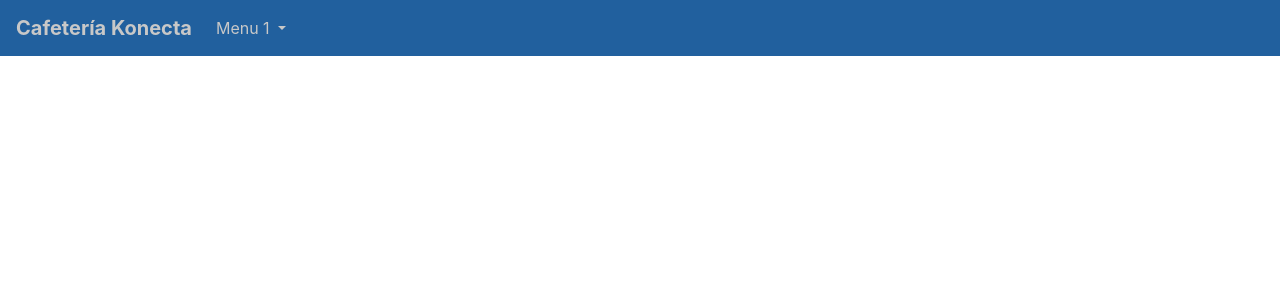
After one commit to excelmaster/pruebaKonecta, a PHP site: page /views/base_header.php in a window 1280 px wide. The commit adds this page. Shown: the top 300 px of the page. Run offline with PHP 8.4, Linux system fonts and the light colour scheme.

Commit message:
templates view ok, miscelanea y codigo JS

```diff
--- a/misc/style.css
+++ b/misc/style.css
@@ -25,7 +25,7 @@
 
 /*Estilos nav-bar*/
 .nav-bar{
-	background-color: #32383e !important;
+	background-color: #21609e !important;
 }
 
 .list-items{
--- /dev/null
+++ b/views/base_header.php
@@ -0,0 +1,38 @@
+<!DOCTYPE html>
+<html>
+<head>
+    <meta charset="utf-8">
+    <meta http-equiv="content-language" content="es">
+    <meta http-equiv="X-UA-Compatible" content="IE=edge">
+    <meta name="viewport" content="width=device-width, initial-scale=1">
+	<title><?php echo $title=isset($title)?$title:'CRUD con PHP, MySql y Bootstrap'; ?></title>
+	<link rel="stylesheet" type="text/css" href="./misc/bootstrap/bootstrap.min.css">
+	<link rel="stylesheet" type="text/css" href="./misc/style.css">
+	<link href="https://fonts.googleapis.com/icon?family=Material+Icons" rel="stylesheet">
+	<style type="text/css">
+		body{
+			/*margin-top: 20px;*/
+		}
+	</style>
+</head>
+<body>
+	<nav class="navbar navbar-expand-lg navbar-dark bg-blue nav-bar">
+  		<a class="navbar-brand list-items" href="index.php"><strong>Cafetería Konecta</strong></a>
+		<button class="navbar-toggler" type="button" data-toggle="collapse" data-target="#navbarSupportedContent" aria-controls="navbarSupportedContent" aria-expanded="false" aria-label="Toggle navigation">
+			<span class="navbar-toggler-icon"></span>
+		</button>
+
+		  <div class="collapse navbar-collapse text-right" id="navbarSupportedContent">
+		    <ul class="navbar-nav mr-auto">
+		      <li class="nav-item dropdown text-right ">
+		        <a class="nav-link dropdown-toggle list-items" href="#" id="navbarDropdown" role="button" data-toggle="dropdown" aria-haspopup="true" aria-expanded="false">
+		          Menu 1
+		        </a>
+		        <div class="dropdown-menu" aria-labelledby="navbarDropdown">
+		          <a class="dropdown-item" href="#">Salir</a>
+		        </div>
+		      </li>
+		    </ul>
+		  </div>
+</nav>
+	<div class="container">
```
Also changed, not shown: index.php (+12 -16 lines), js/productos/productos.js (added, +36 -0 lines), views/base_footer.php (added, +16 -0 lines), controller/Productos.php (added), views/productos/listado.php (added).
